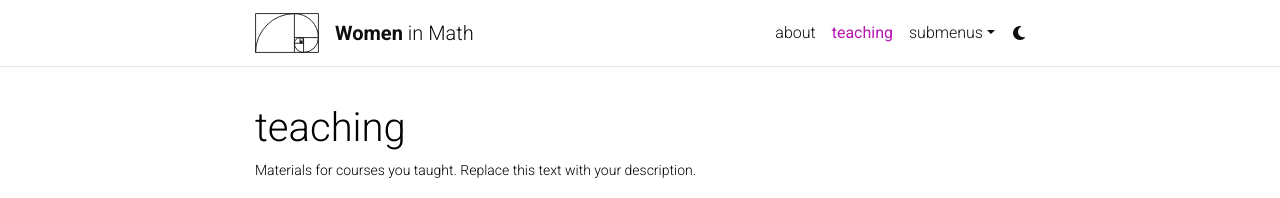
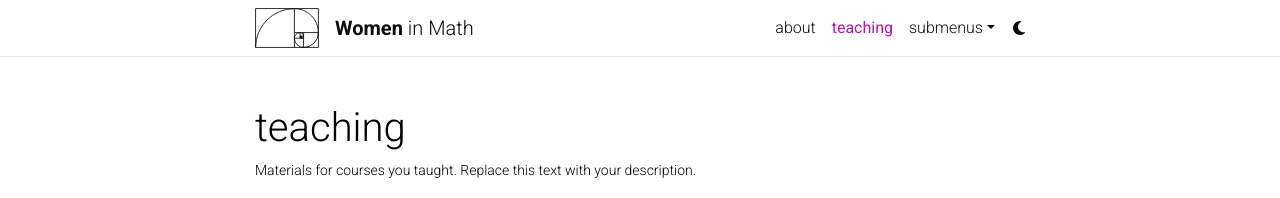
Before and after one commit to sbuwim/sbuwim.github.io, a Jekyll site: the page built from _pages/teaching.md, in a window 1280 px wide. Shown: the top 198 px of the page. Built offline with Jekyll 4.4.1, drawn with Linux system fonts in a browser that asks for light colours; comment, search, counter and statistics services are not loaded; a style sheet for code colours, icons or effects is not loaded.

Commit message:
Update header.html

```diff
--- a/_includes/header.html
+++ b/_includes/header.html
@@ -5,7 +5,7 @@
       <nav id="navbar" class="navbar navbar-light navbar-expand-sm {% if site.navbar_fixed %}fixed-top{% else %}sticky-top{% endif %}">
         <div class="container">
           {% if page.permalink != '/' -%}
-          <a class="navbar-brand title font-weight-lighter" href="{{ site.baseurl }}/"><div class="container" style="padding-left: 0;">
+          <a class="navbar-brand title font-weight-lighter" style="padding-top: 0px;padding-bottom: 0px;" href="{{ site.baseurl }}/"><div class="container" style="padding-left: 0;">
             {%- if site.logo != "blank" -%}
               <div style="height: calc(1.5rem + 16px); padding-right: 16px;">{% include {{ site.logo }} %}</div>
             {%- endif -%}
```
